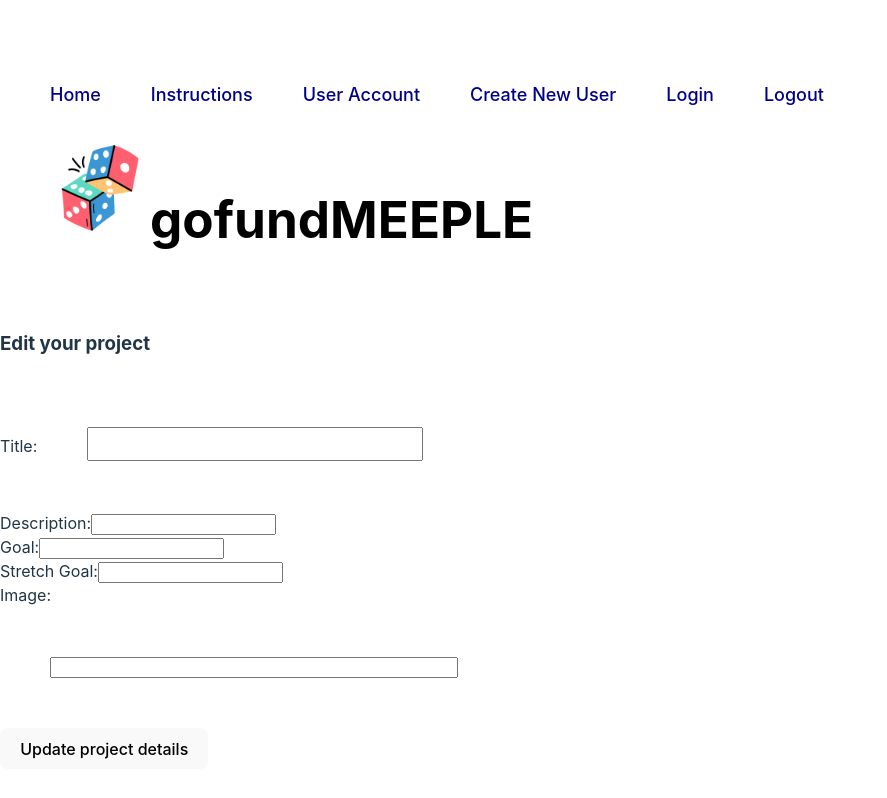
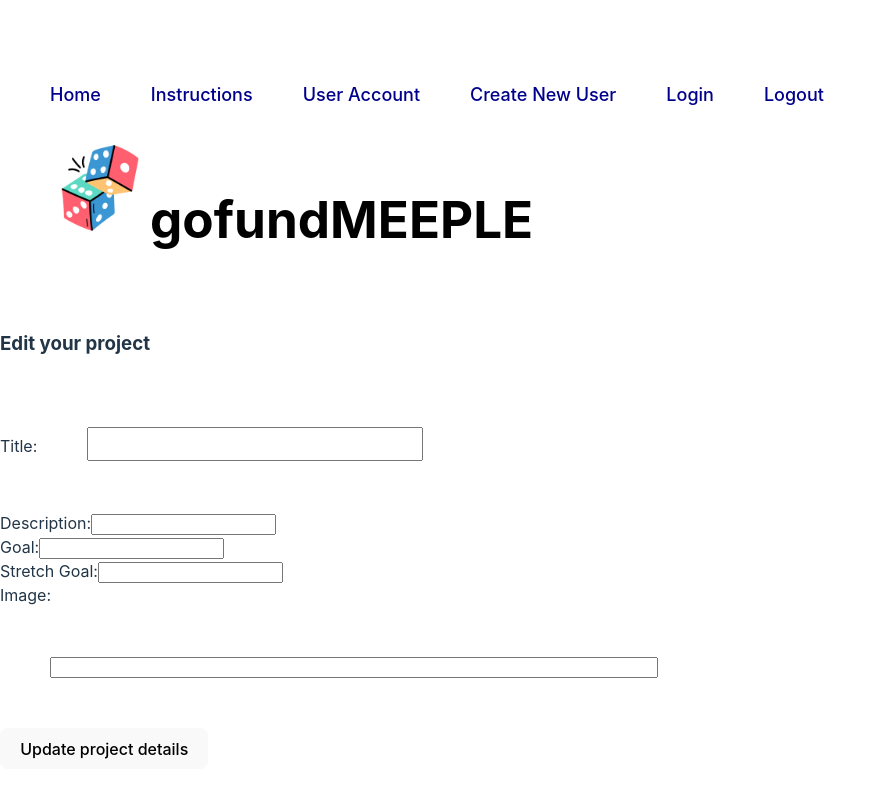
Before and after one commit to AnnieL1/gofundMEEPLE--React, a React (Vite) app: page /projects/1 in a window 1280 px wide. Shown: the whole page, without its empty margins (0-887 px from the left). Built offline with nearby package versions, Linux system fonts and the light colour scheme.

Commit message:
fixed up functionality issues on deployed site

```diff
--- a/src/components/CreateNewUserForm/index.jsx
+++ b/src/components/CreateNewUserForm/index.jsx
@@ -22,7 +22,7 @@ const CreateNewUser = () => {
         event.preventDefault();
 
         postData().then((response)=>{
-            navigate('/users')
+            navigate('/login')
             console.log(response)
         })
     };
--- a/src/components/PledgeForm/index.jsx
+++ b/src/components/PledgeForm/index.jsx
@@ -58,7 +58,7 @@ const postData = async () => {
                 <input onChange={handleChange} type = "text" id="supporter" placeholder="Enter supporter"></input>
             </div> */}
             <div>
-                <label htmlFor="project">Project:</label>
+                <label htmlFor="project">Project ID - can be found on project page:</label>
                 <input onChange={handleChange} type = "project" id="project" placeholder="Enter project"></input>
             </div>
             <button type="submit" onClick={handleSubmit}>Submit pledge!!</button>
--- a/src/components/ProjectCard/index.css
+++ b/src/components/ProjectCard/index.css
@@ -5,11 +5,11 @@
   }
 
 #image {
-    width: 400px;
+    width: 600px;
     height: auto;
     margin: 50px;
-    object-fit: contain;
-    /* max-width: 100%; */
+    /* object-fit: contain; */
+    max-width: 100%;
     flex-wrap: wrap;
     display: flex;
     justify-content: space-around;
--- a/src/pages/ProjectPage.jsx
+++ b/src/pages/ProjectPage.jsx
@@ -81,7 +81,7 @@ function ProjectPage() {
     return (
         <div className="project-info">
             <h2> {projectData.title}</h2>
-            <h3>Project ID: {projectData.id}</h3>
+            <h3>Project ID: {projectData.id}. Need this to make a pledge.</h3>
             <h3>Description: {projectData.description}</h3>
             <h3>Created at: {projectData.date_created}</h3>
             <h3>Owner: {projectData.owner}</h3>
@@ -100,10 +100,10 @@ function ProjectPage() {
                 })}
             </ul>
             <div>
-                <button className="stretchGoal" type="submit" onClick={handleSeeStretchGoal}>See all the stretch goal here</button>
+                <button className="stretchGoal" type="submit" onClick={handleSeeStretchGoal}><br>See all the stretch goal here</br></button>
                 <p>For pledgees only</p>
-                <button className="pledgee-button" type="submit" onClick={handleSubmitPledge}>Make your pledge!</button>
-                <button className="pledgee-button" type="submit" onClick={handleSubmitStretchGoal}>Submit your stretch goal!</button>
+                <button className="pledgee-button" type="submit" onClick={handleSubmitPledge}><br>Step1: Make your pledge! </br><br>*Project ID is required</br></button>
+                <button className="pledgee-button" type="submit" onClick={handleSubmitStretchGoal}><br>Step 2: Submit your stretch goal!</br><br>*Pledge ID is required</br></button>
                 <p>For the boardgame project creator only</p>
                 <button className="creator-button" type="submit" onClick={editProject}>Edit your project</button>
                 <button className="creator-button" type="submit" onClick={deleteSubmit}>Delete your project</button>
```
